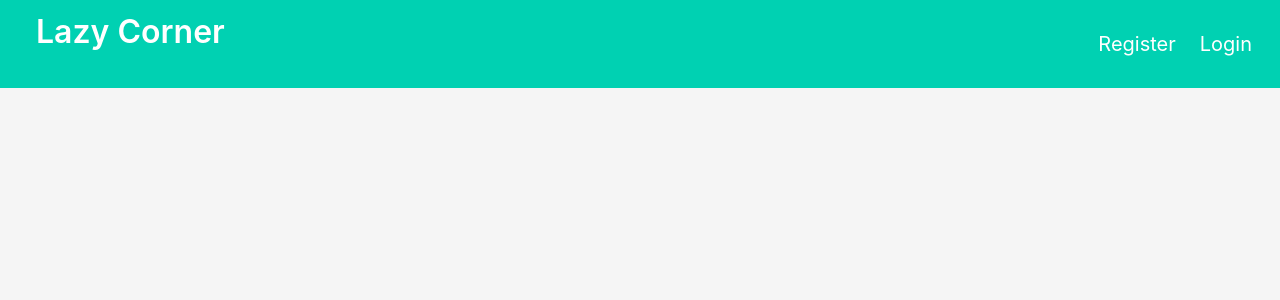
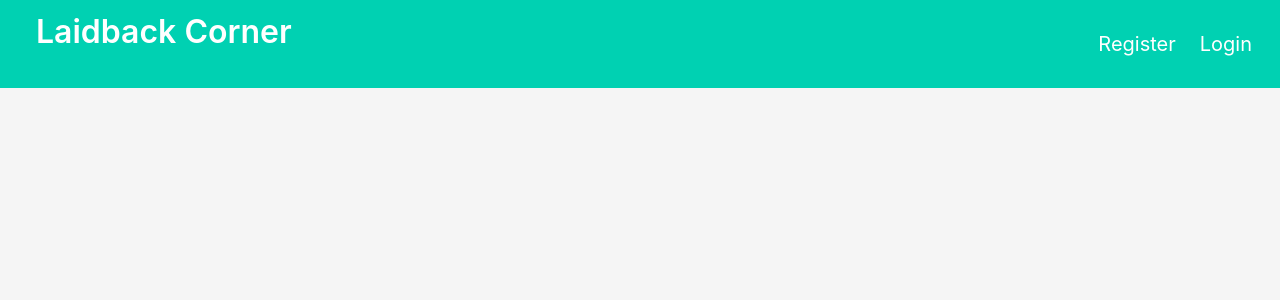
Before and after one commit to lenardatthebreakwater/laidback-corner, a Flask app: page / in a window 1280 px wide. Shown: the top 300 px of the page. Run offline with Flask 3, Linux system fonts and the light colour scheme; data that the repository does not hold is empty.

Commit message:
Updated home.html

```diff
--- a/blog/templates/home.html
+++ b/blog/templates/home.html
@@ -11,7 +11,7 @@
 <body class="has-background-light">
   <nav class="navbar has-shadow is-primary">
     <div class="navbar-brand ml-5">
-      <a class="navbar-item title">Lazy Corner</a>
+      <a class="navbar-item title">Laidback Corner</a>
       <a id="navBarBurger" class="navbar-burger">
         <span></span>
         <span></span>
```
Also changed, not shown: blog/static/profile_pics/2bb4fe88642e5601.jpg (deleted).
